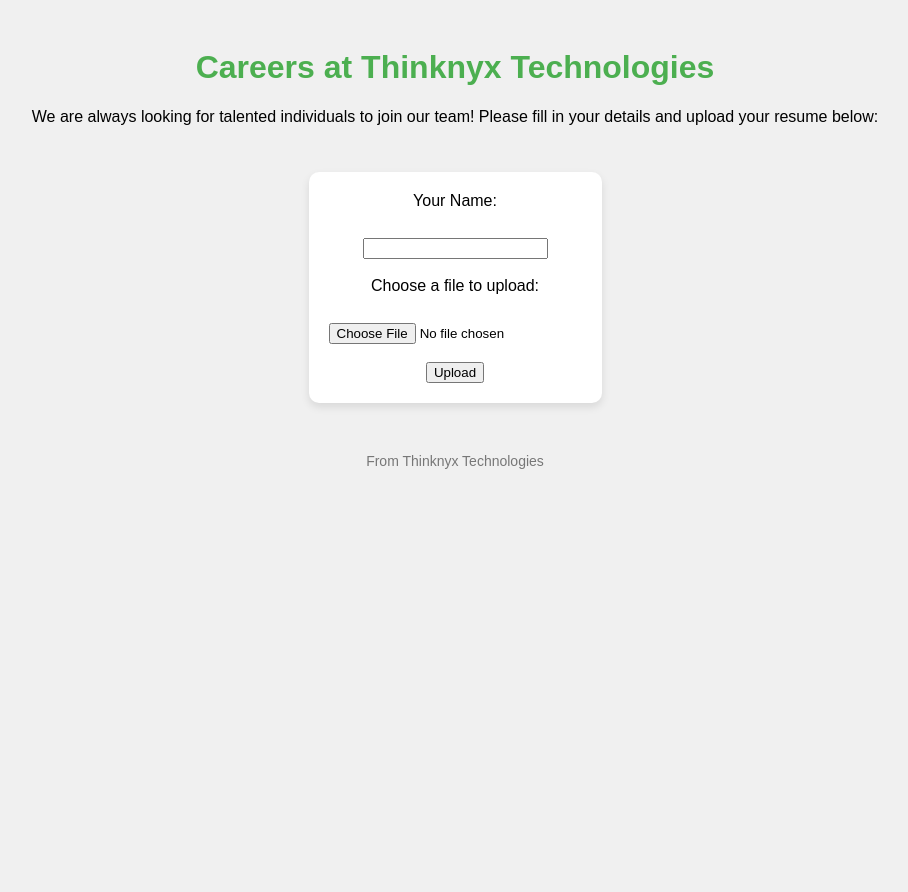
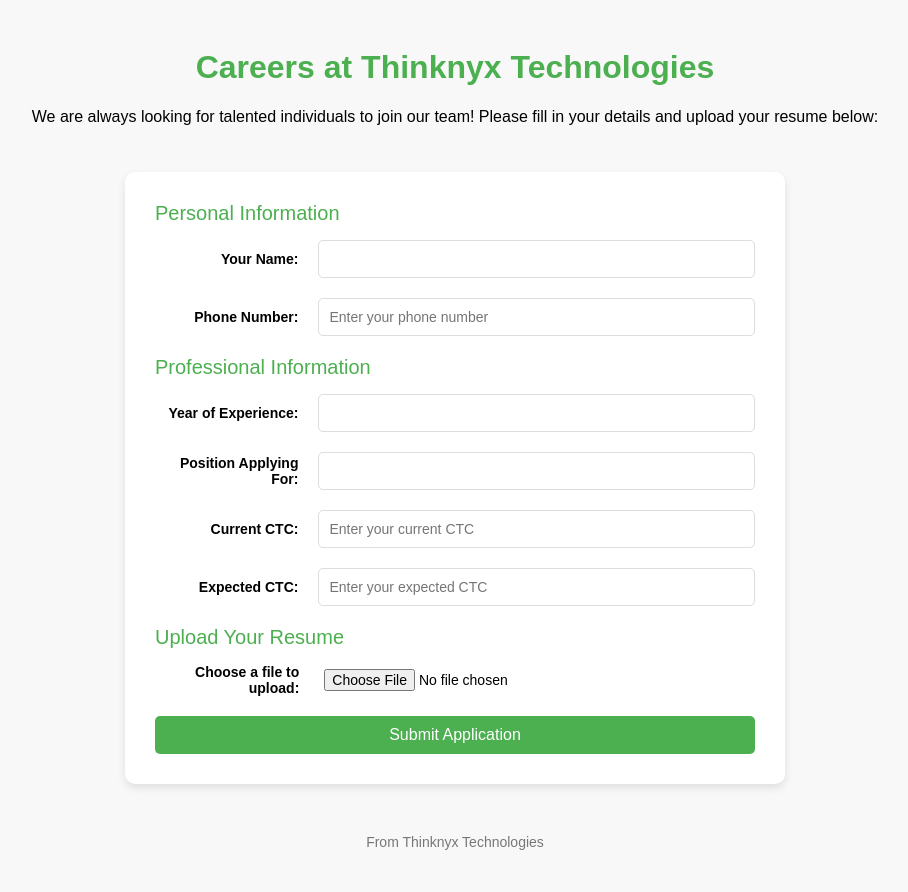
Before and after one commit to abantodca/Cloud-Fundamentals-with-AWS, a Flask app: page /careers in a window 1280 px wide. Shown: the whole page, without its empty margins (185-1093 px from the left). Before the commit the page ends 469 px from the top, so only its background shows below. Run offline with Flask 3, Linux system fonts and the light colour scheme; parts of the project's set-up code (start-up, migrations or seed data) failed here and were passed over; some libraries are stand-ins or nearby versions.

Commit message:
add rds postgres for file carrers.py $ careers.html

```diff
--- a/careers.py
+++ b/careers.py
@@ -1,8 +1,12 @@
 from flask import Blueprint, render_template, request
 import boto3
-from botocore.exceptions import NoCredentialsError
 import os
 from datetime import datetime
+import psycopg2
+from psycopg2 import sql
+from botocore.exceptions import NoCredentialsError, ClientError
+import time
+import json
 
 # Initialize the S3 client
 s3_client = boto3.client(
@@ -13,13 +17,87 @@ s3_client = boto3.client(
 # S3 bucket name
 S3_BUCKET_NAME = os.getenv('S3_BUCKET_NAME')
 
+# Initialize RDS connection (using IAM Role for credentials)
+rds_host = os.getenv('RDS_HOST')  # RDS endpoint URL
+rds_db_name = 'thinknyx'
+rds_user = os.getenv('RDS_USER')  # Postgres username
+rds_port = '5432'  # Default PostgreSQL port
+secret_name = os.getenv('SECRET_NAME') # Secret to Read postgres password from
+
+# Initialize Secrets Manager client
+secrets_client = boto3.client('secretsmanager', region_name=os.getenv('AWS_REGION'))
+
+# Function to get RDS password from Secrets Manager
+def get_rds_password():
+    try:
+        #secret_name = "rds!db-0e9fe2e2-9575-4c17-bf60-4def1d38a32f"
+        get_secret_value_response = secrets_client.get_secret_value(SecretId=secret_name)
+        secret = get_secret_value_response['SecretString']
+        secret_dict = json.loads(secret)
+        return secret_dict['password']
+    except ClientError as e:
+        print(f"Error retrieving secret from Secrets Manager: {e}")
+        return None
+
+# Get the RDS password from Secrets Manager
+rds_password = get_rds_password()
+
+if not rds_password:
+    raise Exception("Unable to retrieve RDS password from Secrets Manager.")
+
+# Establish connection with the retrieved RDS password
+conn = psycopg2.connect(
+    host=rds_host,
+    database=rds_db_name,
+    user=rds_user,
+    password=rds_password,
+    port=rds_port,
+    sslmode='require'  # SSL is recommended for RDS connections
+)
+
+# Create the table if it doesn't exist and add new columns if they don't exist
+cursor = conn.cursor()
+cursor.execute("""
+    CREATE TABLE IF NOT EXISTS careers (
+        id SERIAL PRIMARY KEY,
+        name VARCHAR(255),
+        experience INT,
+        position VARCHAR(255),
+        ctc INT,
+        resume_url VARCHAR(255),
+        phone_number VARCHAR(20),
+        expected_ctc INT,
+        timestamp TIMESTAMP DEFAULT CURRENT_TIMESTAMP
+    )
+""")
+conn.commit()
+
+# Add new columns if they don't exist
+cursor.execute("""
+    DO $$
+    BEGIN
+        IF NOT EXISTS (SELECT 1 FROM information_schema.columns WHERE table_name='careers' AND column_name='phone_number') THEN
+            ALTER TABLE careers ADD COLUMN phone_number VARCHAR(20);
+        END IF;
+        IF NOT EXISTS (SELECT 1 FROM information_schema.columns WHERE table_name='careers' AND column_name='expected_ctc') THEN
+            ALTER TABLE careers ADD COLUMN expected_ctc INT;
+        END IF;
+    END $$;
+""")
+conn.commit()
+
 careers_blueprint = Blueprint('careers', __name__)
 
 @careers_blueprint.route('', methods=['GET', 'POST'])
 def careers():
     if request.method == 'POST':
-        # Get the user name from the form
+        # Get the user inputs from the form
         user_name = request.form.get('name')
+        user_experience = request.form.get('experience')
+        user_position = request.form.get('position')
+        user_ctc = request.form.get('ctc')
+        user_phone_number = request.form.get('phone_number')
+        user_expected_ctc = request.form.get('expected_ctc')
 
         # Handle file upload
         if 'file' not in request.files:
@@ -44,8 +122,19 @@ def careers():
             # Upload file to S3 within the folder structure
             s3_client.upload_fileobj(file, S3_BUCKET_NAME, s3_folder)
 
+            # Store form data in the RDS PostgreSQL database
+            resume_url = f"https://{S3_BUCKET_NAME}.s3.amazonaws.com/{s3_folder}"
+
+            # Insert the data into the 'careers' table
+            insert_query = sql.SQL("""
+                INSERT INTO careers (name, experience, position, ctc, resume_url, phone_number, expected_ctc)
+                VALUES (%s, %s, %s, %s, %s, %s, %s)
+            """)
+            cursor.execute(insert_query, (user_name, user_experience, user_position, user_ctc, resume_url, user_phone_number, user_expected_ctc))
+            conn.commit()
+
             # Return success message
-            return f"File '{file_name}' uploaded successfully to S3 folder '{current_date}'"
+            return f"File '{file_name}' uploaded successfully to S3 and your application has been submitted."
 
         except NoCredentialsError:
             return "Credentials not available", 400
--- a/templates/careers.html
+++ b/templates/careers.html
@@ -9,7 +9,7 @@
             font-family: Arial, sans-serif;
             text-align: center;
             padding: 20px;
-            background-color: #f0f0f0;
+            background-color: #f8f8f8;
         }
         h1 {
             color: #4CAF50;
@@ -17,18 +17,63 @@
         .upload-form {
             margin-top: 30px;
             background-color: #fff;
-            padding: 20px;
+            padding: 30px;
             border-radius: 10px;
             box-shadow: 0 4px 8px rgba(0, 0, 0, 0.1);
             display: inline-block;
+            width: 100%;
+            max-width: 600px;
+            text-align: left;
         }
-        .upload-form input {
-            margin-top: 10px;
+        .form-group {
+            margin-bottom: 20px;
+            display: flex;
+            justify-content: space-between;
+            align-items: center;
+        }
+        .form-group label {
+            font-size: 14px;
+            font-weight: bold;
+            width: 200px;
+            text-align: right;
+            margin-right: 20px;
+        }
+        .form-group input {
+            width: 100%;
+            padding: 10px;
+            font-size: 14px;
+            border-radius: 5px;
+            border: 1px solid #ddd;
+            box-sizing: border-box;
+        }
+        .form-group input[type="file"] {
+            border: none;
+            padding: 5px;
+        }
+        button {
+            background-color: #4CAF50;
+            color: white;
+            font-size: 16px;
+            padding: 10px 20px;
+            border: none;
+            border-radius: 5px;
+            cursor: pointer;
+            width: 100%;
+            box-sizing: border-box;
+        }
+        button:hover {
+            background-color: #45a049;
         }
         footer {
             margin-top: 50px;
             font-size: 14px;
             color: #777;
+        }
+        .section-title {
+            font-size: 20px;
+            color: #4CAF50;
+            margin-bottom: 15px;
+            text-align: left;
         }
     </style>
 </head>
@@ -39,13 +84,50 @@
 
     <!-- File Upload Form -->
     <form method="POST" enctype="multipart/form-data" class="upload-form">
-        <label for="name">Your Name:</label><br><br>
-        <input type="text" name="name" id="name" required><br><br>
 
-        <label for="file">Choose a file to upload:</label><br><br>
-        <input type="file" name="file" id="file" required><br><br>
+        <!-- Personal Information Section -->
+        <div class="section-title">Personal Information</div>
+        <div class="form-group">
+            <label for="name">Your Name:</label>
+            <input type="text" name="name" id="name" required>
+        </div>
 
-        <button type="submit">Upload</button>
+        <div class="form-group">
+            <label for="phone">Phone Number:</label>
+            <input type="tel" name="phone" id="phone" required placeholder="Enter your phone number">
+        </div>
+
+        <!-- Professional Information Section -->
+        <div class="section-title">Professional Information</div>
+        <div class="form-group">
+            <label for="experience">Year of Experience:</label>
+            <input type="number" name="experience" id="experience" required>
+        </div>
+
+        <div class="form-group">
+            <label for="position">Position Applying For:</label>
+            <input type="text" name="position" id="position" required>
+        </div>
+
+        <div class="form-group">
+            <label for="ctc">Current CTC:</label>
+            <input type="number" name="ctc" id="ctc" required placeholder="Enter your current CTC">
+        </div>
+
+        <div class="form-group">
+            <label for="expected_ctc">Expected CTC:</label>
+            <input type="number" name="expected_ctc" id="expected_ctc" required placeholder="Enter your expected CTC">
+        </div>
+
+        <!-- File Upload Section -->
+        <div class="section-title">Upload Your Resume</div>
+        <div class="form-group">
+            <label for="file">Choose a file to upload:</label>
+            <input type="file" name="file" id="file" required>
+        </div>
+
+        <!-- Submit Button -->
+        <button type="submit">Submit Application</button>
     </form>
 
     <footer>
```
Also changed, not shown: 1 other file.
